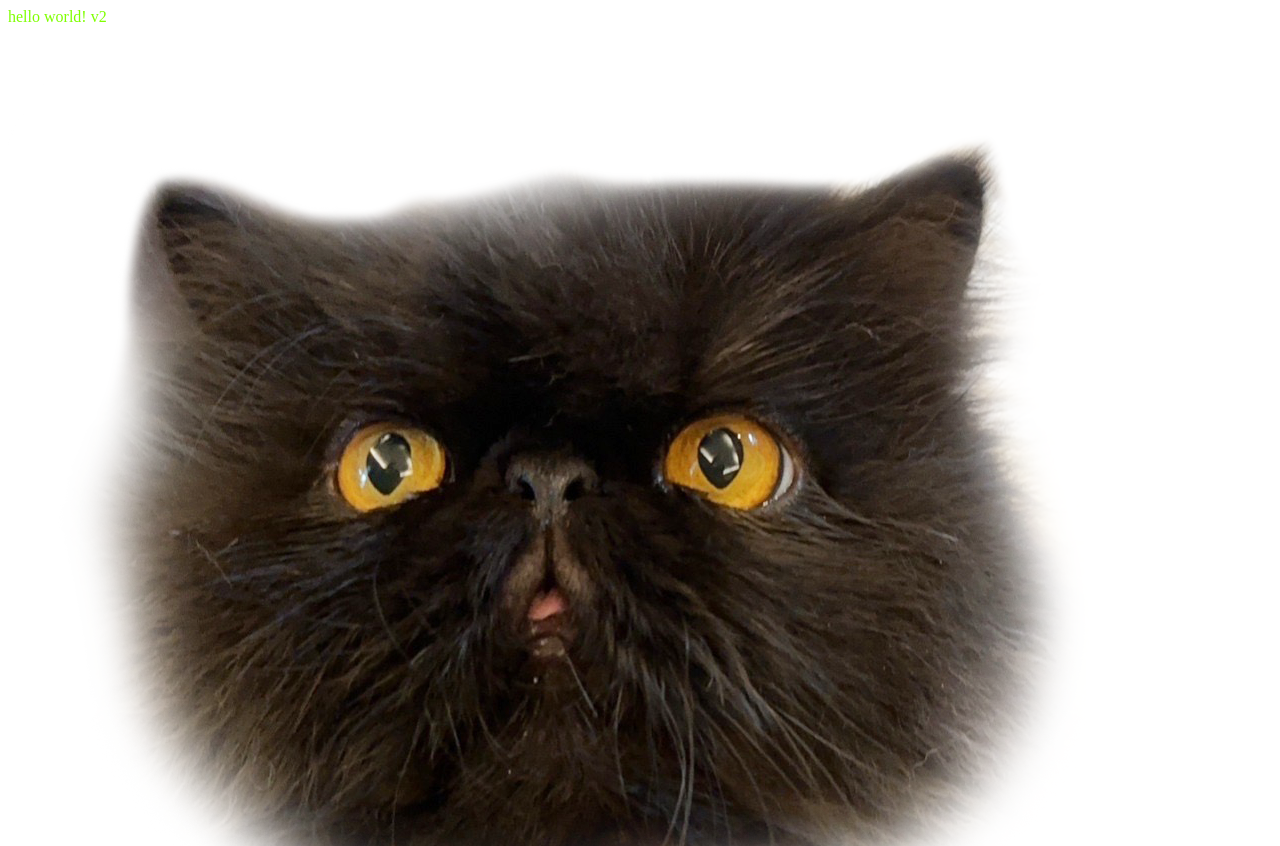
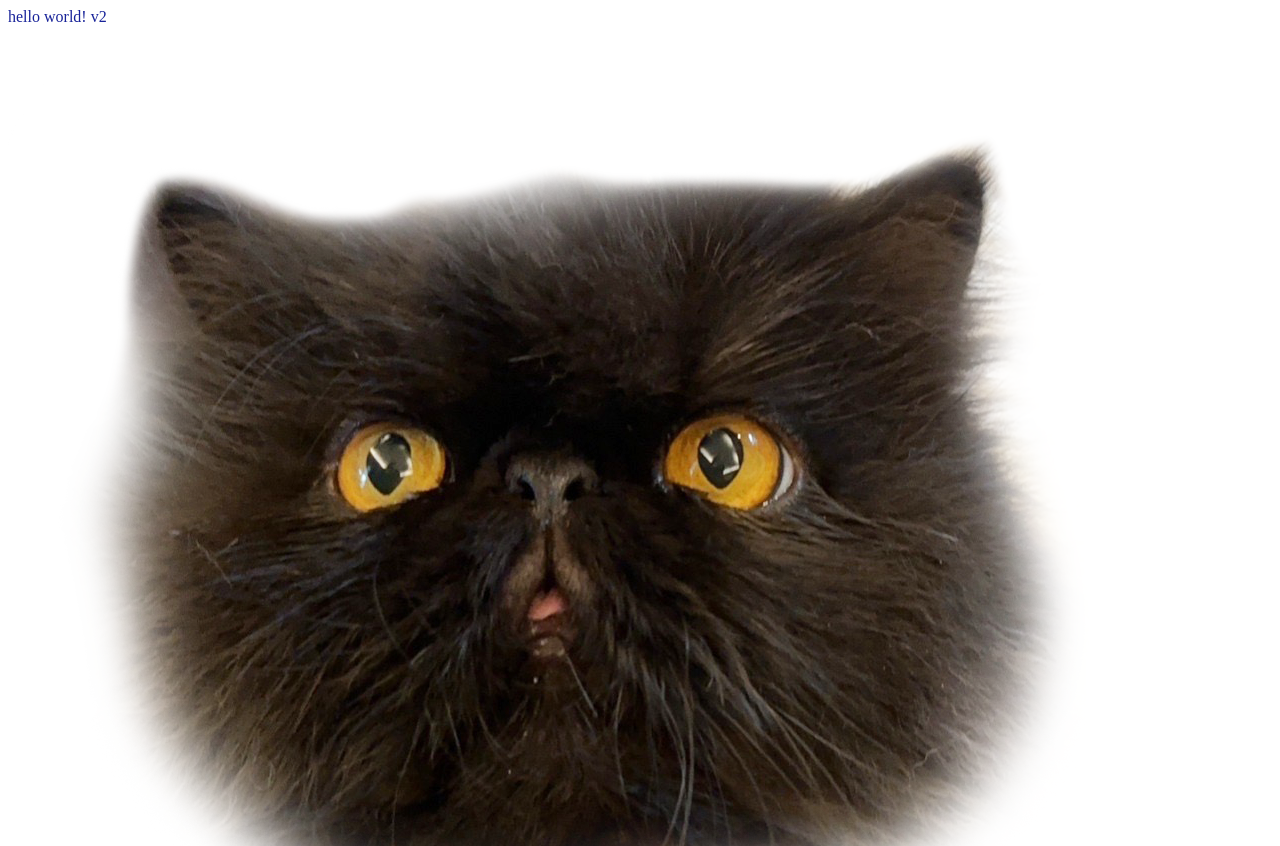
Before and after one commit to chanyavitayakul/WPW-Test, a plain HTML site: page index.html in a window 1280 px wide. Shown: the top 846 px of the page. Drawn offline with Linux system fonts and the light colour scheme.

Commit message:
Update 3

```diff
--- a/index.html
+++ b/index.html
@@ -6,7 +6,7 @@
     <title>Test File</title>
 </head>
 <body>
-    <div style="color: chartreuse;">
+    <div style="color: rgb(24, 35, 153);">
         hello world! v2
         <img src="monster.png">
     </div>
```
